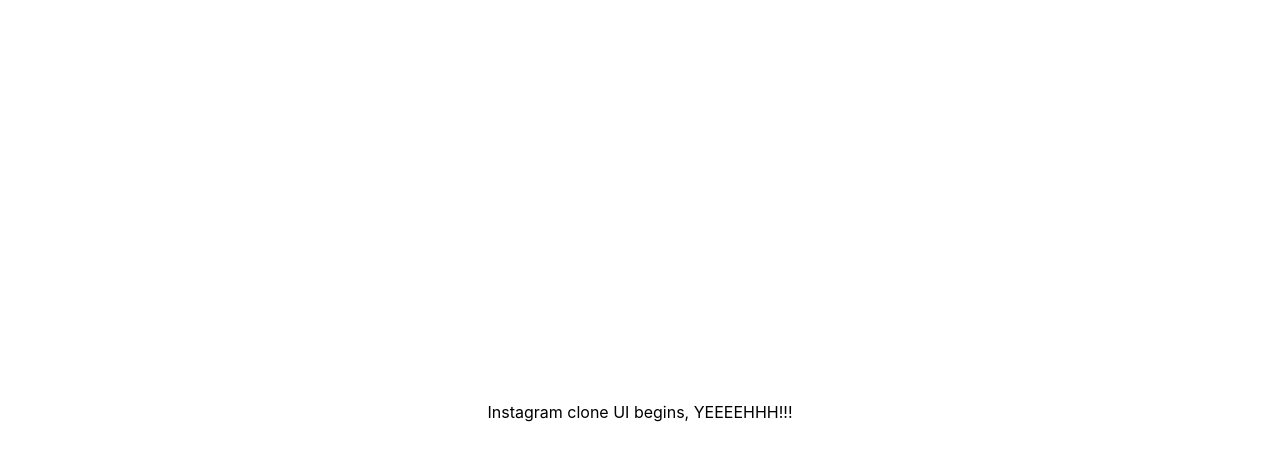
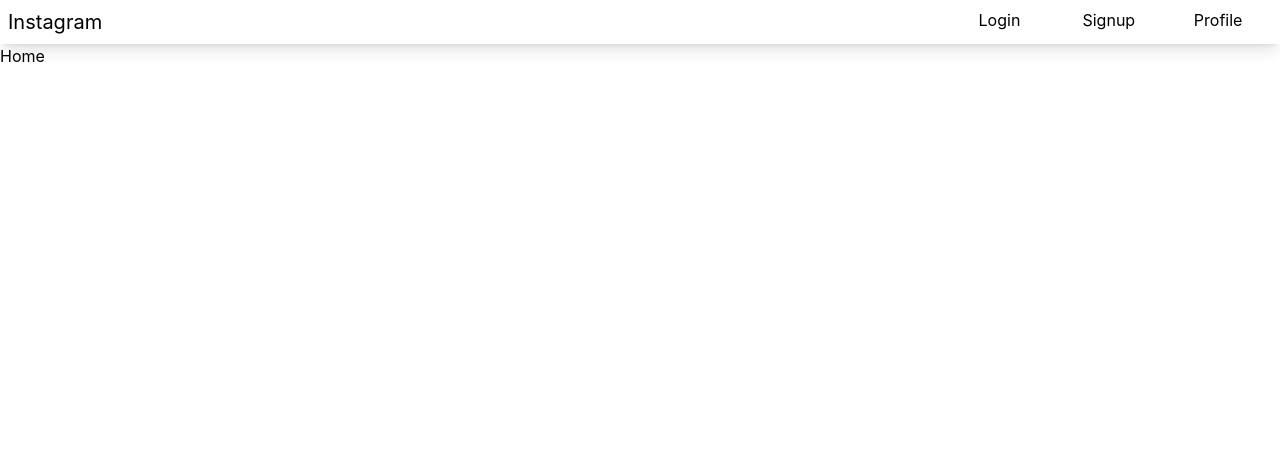
Before and after one commit to Habeebopeyemi/instagram_qwasar, a React (Create React App) app in the folder client/: page / in a window 1280 px wide. Shown: the top 460 px of the page. Built offline with nearby package versions, Linux system fonts and the light colour scheme.

Commit message:
navbar implemented with active state indicator

```diff
--- a/client/package.json
+++ b/client/package.json
@@ -10,6 +10,7 @@
     "antd": "^5.8.3",
     "react": "^18.2.0",
     "react-dom": "^18.2.0",
+    "react-icons": "^4.10.1",
     "react-redux": "^8.1.2",
     "react-router-dom": "^6.15.0",
     "react-scripts": "5.0.1",
--- a/client/src/App.js
+++ b/client/src/App.js
@@ -1,14 +1,18 @@
 import "./App.css";
+import { BrowserRouter, Routes, Route } from "react-router-dom";
+import { Navbar, Profile, Home, Login, Signup } from "./components";
 
 function App() {
   return (
-    <div className="App">
-      <header className="bg-white">
-        <p className="w-[50%] mx-auto mt-[50vh]">
-          Instagram clone UI begins, YEEEEHHH!!!
-        </p>
-      </header>
-    </div>
+    <BrowserRouter>
+      <Navbar />
+      <Routes>
+        <Route path="/" element={<Home />} />
+        <Route path="/profile" element={<Profile />} />
+        <Route path="/Login" element={<Login />} />
+        <Route path="/Signup" element={<Signup />} />
+      </Routes>
+    </BrowserRouter>
   );
 }
 
--- a/client/src/components/Home/Home.jsx
+++ b/client/src/components/Home/Home.jsx
@@ -1,9 +1,7 @@
-import React from 'react'
+import React from "react";
 
 const Home = () => {
-  return (
-    <div>Home</div>
-  )
-}
+  return <div className="">Home</div>;
+};
 
-export default Home
+export default Home;
--- /dev/null
+++ b/client/src/components/Navbar/List.jsx
@@ -0,0 +1,21 @@
+import React from "react";
+import { NavLink } from "react-router-dom";
+
+const List = ({ location, text }) => {
+  return (
+    <li className="mb-2 md:mb-0 md:basis-[33%] md:text-center">
+      <NavLink
+        to={location}
+        className={({ isActive, isPending }) =>
+          isActive
+            ? "md:block h-[100%] p-2 border-b-2 border-orange-500 bg-slate-100"
+            : "md:block h-[100%] p-2 hover:border-b-2 hover:border-orange-500 ease-in-out hover:bg-slate-100"
+        }
+      >
+        {text}
+      </NavLink>
+    </li>
+  );
+};
+
+export default List;
--- a/client/src/components/Navbar/Navbar.jsx
+++ b/client/src/components/Navbar/Navbar.jsx
@@ -1,9 +1,54 @@
-import React from 'react'
+import React, { useState, useEffect } from "react";
+import List from "./List";
+import { header_info } from "../../data";
+import useWindowSize from "../../hooks/hooks";
+import { RxHamburgerMenu } from "react-icons/rx";
 
 const Navbar = () => {
+  const [open, setOpen] = useState(false);
+  const size = useWindowSize();
+  useEffect(() => {
+    if (size.width > 768) {
+      setOpen(true);
+    } else {
+      setOpen(false);
+    }
+  }, [size.width > 768]);
+
   return (
-    <div>Navbar</div>
-  )
-}
+    <header className="w-full bg-[hsla(0,0%,100%,1)]">
+      <nav className="w-full md:flex justify-between shadow-lg">
+        <div className="flex justify-between md:basis-[15%]">
+          <p className="p-2 text-xl">Instagram</p>
+          <div
+            className="p-2 md:hidden"
+            onClick={() => setOpen((prev) => !prev)}
+          >
+            <RxHamburgerMenu className="text-xl" />
+          </div>
+        </div>
+        {open ? (
+          <div className={"md:flex md:basis-[85%] justify-end"}>
+            <ul
+              className={
+                "mr-2 p-2 md:p-0 basis-[40%] md:flex md:my-0 justify-between lg:basis-[30%] smax:basis-[25%]"
+              }
+            >
+              {header_info.map((info) => {
+                return (
+                  <List
+                    key={info.id}
+                    text={info.text}
+                    location={info.location}
+                  />
+                );
+              })}
+            </ul>
+          </div>
+        ) : null}
+      </nav>
+    </header>
+  );
+};
 
-export default Navbar
+export default Navbar;
--- /dev/null
+++ b/client/src/data.jsx
@@ -0,0 +1,17 @@
+export const header_info = [
+  {
+    id: 1,
+    location: "/login",
+    text: "Login",
+  },
+  {
+    id: 2,
+    location: "/signup",
+    text: "Signup",
+  },
+  {
+    id: 3,
+    location: "/profile",
+    text: "Profile",
+  },
+];
```
Also changed, not shown: 1 other file (tests, documents, lock files or other folders).
